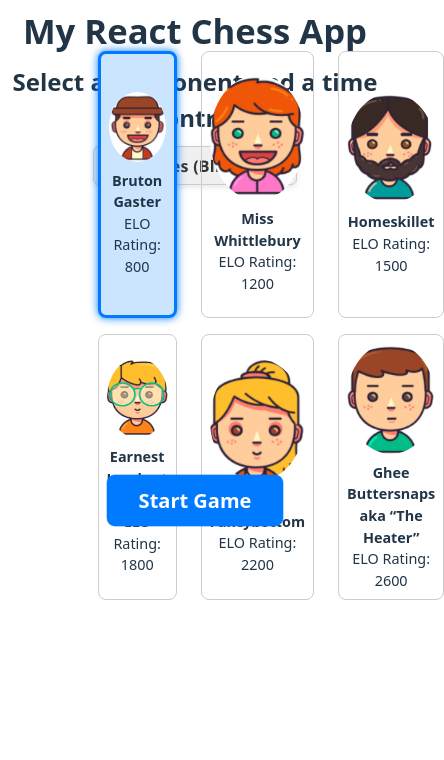
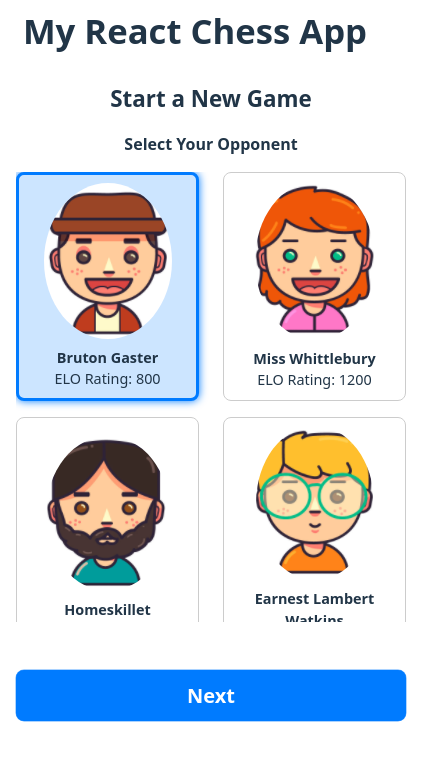
Before and after one commit to hoglundb/react-chess-app, a React (Vite) app in the folder client/: page / in a window 390 px wide. Shown: the top 760 px of the page, 444 px wide, since content can reach past the window. Built offline with nearby package versions, Linux system fonts and the light colour scheme.

Commit message:
make start menu responsive

```diff
--- a/client/src/App.jsx
+++ b/client/src/App.jsx
@@ -8,22 +8,27 @@ function App() {
   const [timeControlMinutes, setTimeControlMinutes] = useState(5);
   const [gameStarted, setGameStarted] = useState(false);
 
+  const handleStartGame = ({ bot, time }) => {
+    setSelectedBot(bot);
+    setTimeControlMinutes(time);
+    setGameStarted(true);
+  };
+
   return (
     <div className="app-container">
-      <h1 style={{ margin: "12px", fontSize:"26pt" }}>My React Chess App</h1>
+      <h1 style={{ margin: "12px", fontSize: "26pt" }}>My React Chess App</h1>
       {!gameStarted ? (
         <GameSetupControls
           selectedBot={selectedBot}
           onBotChange={setSelectedBot}
           selectedTimeControl={timeControlMinutes}
           onTimeControlChange={setTimeControlMinutes}
-          onStartGame ={() => setGameStarted(true)}  // pass start callback
+          onStartGame={handleStartGame}  // use the fixed handler
         />
       ) : (
-       <ChessGame selectedBot={selectedBot} timeControl={timeControlMinutes} />
+        <ChessGame selectedBot={selectedBot} timeControl={timeControlMinutes} />
       )}
     </div>
-
   );
 }
 
--- a/client/src/components/GameSetupControls.jsx
+++ b/client/src/components/GameSetupControls.jsx
@@ -1,30 +1,58 @@
+import { useState } from "react";
 import BotSelector from "./BotSelector";
 import TimeControlSelector from "./TimeControlSelector";
 import StartButton from "./StartButton";
+import styles from "../styles/GameSetupControls.module.css";
 
-export default function GameSetupControls({
-  selectedBot,
-  onBotChange,
-  selectedTimeControl,
-  onTimeControlChange,
-  onStartGame,
-}) {
+export default function GameSetupControls({ onStartGame }) {
+  const [step, setStep] = useState(1);
+  const [selectedBot, setSelectedBot] = useState(null);
+  const [selectedTimeControl, setSelectedTimeControl] = useState(5);
+
+  const nextStep = () => {
+    if (step === 1 && selectedBot) setStep(2);
+  };
+
+  const prevStep = () => {
+    if (step === 2) setStep(1);
+  };
+
+  const handleStart = () => {
+    if (selectedBot) onStartGame({ bot: selectedBot, time: selectedTimeControl });
+  };
 
   return (
+    <div className={styles.container}>
+      <h2 className={styles.heading}>Start a New Game</h2>
 
-    <div style={{ maxWidth: 600, margin: "0 auto", textAlign: "center" }}>
-        <h2 style={{ margin: "2px" }}>Select an opponent and a time control</h2>
-      <div style={{ marginBottom: "1.5rem", marginTop:"10px" }}>
-        <TimeControlSelector
-          value={selectedTimeControl}
-          onChange={onTimeControlChange}
-        />
-      </div>
+      {step === 1 && (
+        <>
+          <h3 className={styles.subheading}>Select Your Opponent</h3>
+          <div className={styles.botSelectorWrapper}>
+            <BotSelector value={selectedBot} onChange={setSelectedBot} />
+          </div>
+          <button
+            className={styles.nextButton}
+            onClick={nextStep}
+            disabled={!selectedBot}
+          >
+            Next
+          </button>
+        </>
+      )}
 
-      <BotSelector value={selectedBot} onChange={onBotChange} />
-
-      <StartButton onClick={onStartGame}/>
-
+      {step === 2 && (
+        <>
+          <h3>Choose Time Control</h3>
+          <TimeControlSelector value={selectedTimeControl} onChange={setSelectedTimeControl} />
+          <div className={styles.buttons}>
+            <button className={styles.backButton} onClick={prevStep}>
+              Back
+            </button>
+            <StartButton onClick={handleStart} />
+          </div>
+        </>
+      )}
     </div>
   );
 }
--- a/client/src/styles/BotSelector.module.css
+++ b/client/src/styles/BotSelector.module.css
@@ -1,25 +1,26 @@
+@media (max-width: 480px) {
+  .botSelectorWrapper {
+    max-height: 450px;
+    /* smaller max height */
+    overflow-y: auto;
+    /* scroll inside if needed */
+  }
+}
+
 .botSelectorWrapper {
-  width: 50vw;       /* about half viewport width */
-  height: 60vw;      /* same as width for square */
-  max-width: 600px;  /* optional max size */
-  max-height: 500px; /* optional max size */
-  margin: 0 auto;    /* center horizontally */
-  display: flex;
-  justify-content: center;
-  align-items: center;
-  /* margin-top:55px; */
+  width: 100%;
+  max-width: 600px;
+  /* optional, same as container */
+  margin: 0 auto;
+  height: auto;
 }
 
 .BotSelector {
   width: 100%;
-
   display: grid;
-
-  grid-template-columns: repeat(3, 1fr);
-  grid-template-rows: repeat(2, 1fr);
+  grid-template-columns: repeat(auto-fit, minmax(180px, 1fr));
   gap: 1rem 1.5rem;
 }
-
 .botCard {
   cursor: pointer;
   border: 1px solid #ccc;
@@ -28,7 +29,6 @@
   border-radius: 8px;
   transition: border-color 0.3s ease, box-shadow 0.3s ease;
   user-select: none;
-
   display: flex;
   flex-direction: column;
   justify-content: center;
--- /dev/null
+++ b/client/src/styles/GameSetupControls.module.css
@@ -0,0 +1,124 @@
+.container {
+    max-width: 700px;
+    /* wider if possible */
+    width: 100%;
+    margin: 0 auto;
+    padding: 1rem;
+    display: flex;
+    flex-direction: column;
+    gap: 1rem;
+    flex-shrink: 0;
+    /* prevent shrinking */ }
+
+.heading {
+    font-size: 1.75rem;
+    text-align: center;
+    padding:0px;
+    margin-bottom:0;
+    margin-top:4px;
+}
+
+.subheading {
+    font-size: 1.3rem;
+    font-weight: 600;
+    margin-bottom: 0px;
+    margin-top:0px;
+    text-align: center;
+}
+
+.step {
+    display: flex;
+    flex-direction: column;
+    gap: 1rem;
+    align-items: center;
+}
+
+.nextButton {
+    width:20%;
+    align-self: center;
+    margin-top: 2rem;
+    padding: 0.75rem 2rem;
+    font-size: 1.25rem;
+    font-weight: bold;
+    color: #fff;
+    background-color: #007bff;
+    border: none;
+    border-radius: 8px;
+    cursor: pointer;
+    animation: pulse 1.8s infinite;
+    transition: background-color 0.3s ease, box-shadow 0.3s ease;
+}
+
+.nextButton:hover {
+    background-color: #0056b3;
+    animation: none;
+}
+
+.nextButton:disabled {
+    background-color: #aaa;
+    cursor: not-allowed;
+    animation: none;
+}
+
+.buttons {
+    display: flex;
+    justify-content: center;
+    gap: 1rem;
+    margin-top: 1rem;
+}
+
+/* Back button styled like Start button but gray, no pulse */
+.backButton {
+    margin-top: 2rem;
+    padding: 0.75rem 2rem;
+    font-size: 1.25rem;
+    font-weight: bold;
+    color: #fff;
+    background-color: #6c757d;
+    border: none;
+    border-radius: 8px;
+    cursor: pointer;
+    transition: background-color 0.3s ease, box-shadow 0.3s ease;
+}
+
+.backButton:hover {
+    background-color: #5a6268;
+}
+
+@keyframes pulse {
+    0% {
+        box-shadow: 0 0 0 0 rgba(0, 123, 255, 0.7);
+    }
+
+    70% {
+        box-shadow: 0 0 0 10px rgba(0, 123, 255, 0);
+    }
+
+    100% {
+        box-shadow: 0 0 0 0 rgba(0, 123, 255, 0);
+    }
+}
+
+@media (max-width: 480px) {
+    .container {
+        padding: 1rem;
+    }
+
+    .heading {
+        font-size: 1.4rem;
+    }
+
+    .subheading {
+        font-size: 1rem;
+    }
+
+    .nextButton,
+    .backButton {
+        width: 100%;
+    }
+
+    .buttons {
+        flex-direction: column;
+        gap: 0.75rem;
+    }
+}
--- a/client/src/styles/StartButton.module.css
+++ b/client/src/styles/StartButton.module.css
@@ -7,6 +7,14 @@
   }
   100% {
     box-shadow: 0 0 0 0 rgba(0, 123, 255, 0);
+  }
+}
+
+@media (max-width: 480px) {
+  .pulseButton {
+    font-size: 1rem;
+    padding: 0.5rem 1.25rem;
+    margin-top: 1rem;
   }
 }
 
```
Also changed, not shown: 1 other file (tests, documents, lock files or other folders).
